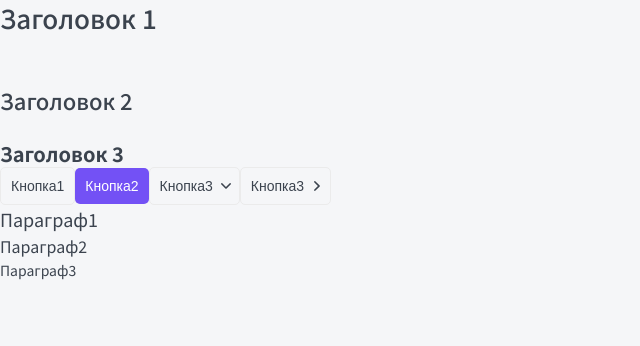
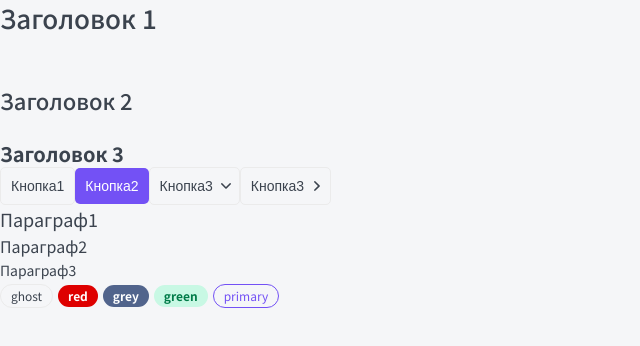
Before and after one commit to GaluzaMaksim996/React-Next-TS, a Next.js app: page / in a window 1280 px wide. Shown: the top 346 px of the page, without its empty margins (0-640 px from the left). Built offline with nearby package versions, Linux system fonts and the light colour scheme.

Commit message:
added component Tag

```diff
--- a/components/P/P.tsx
+++ b/components/P/P.tsx
@@ -2,7 +2,7 @@
 import styles from './P.module.css';
 import cn from 'classnames';
 
-export const P = ({ size = 'm', children, className, ...props }: PProps): JSX.Element => {
+const P = ({ size = 'm', children, className, ...props }: PProps): JSX.Element => {
   return (
     <p
       className={cn(styles.p, className, {
@@ -16,3 +16,5 @@
     </p>
   );
 };
+
+export default P;
--- /dev/null
+++ b/components/Tag/Tag.module.css
@@ -0,0 +1,46 @@
+.tag {
+	display: inline-block;
+	box-sizing: border-box;
+	margin-right: 5px;
+	border-radius: 20px;
+}
+
+.s {
+	padding: 5px 10px;
+	font-size: 12px;
+	line-height: 12px;
+}
+
+.m {
+	padding: 5px 10px;
+	font-size: 14px;
+	line-height: 14px;
+}
+
+.ghost {
+	border: 1px solid var(--gray-light);
+}
+
+.red {
+	color: var(--white);
+	background: #DE0000;
+	font-weight: bold;
+}
+
+.grey {
+	color: var(--white);
+	background: #51648C;
+	font-weight: bold;
+}
+
+.green {
+	color: var(--green);
+	background: var(--green-light);
+	font-weight: bold;
+}
+
+.primary {
+	color: var(--primary);
+	border: 1px solid var(--primary);
+	background: none;
+}
--- /dev/null
+++ b/components/Tag/Tag.tsx
@@ -0,0 +1,31 @@
+import { PProps } from './Tag.props';
+import styles from './Tag.module.css';
+import cn from 'classnames';
+
+const Tag = ({
+  size = 's',
+  children,
+  color = 'ghost',
+  href,
+  className,
+  ...props
+}: PProps): JSX.Element => {
+  return (
+    <div
+      className={cn(styles.tag, className, {
+        [styles.s]: size == 's',
+        [styles.m]: size == 'm',
+        [styles.ghost]: color == 'ghost',
+        [styles.red]: color == 'red',
+        [styles.grey]: color == 'grey',
+        [styles.green]: color == 'green',
+        [styles.primary]: color == 'primary',
+      })}
+      {...props}
+    >
+      {href ? <a href={href}>{children}</a> : <>{children}</>}
+    </div>
+  );
+};
+
+export default Tag;
--- a/pages/index.tsx
+++ b/pages/index.tsx
@@ -1,6 +1,7 @@
 import Button from '@/components/Button/Button';
 import Htag from '@/components/Htag/Htag';
-import { P } from '@/components/P/P';
+import P from '@/components/P/P';
+import Tag from '@/components/Tag/Tag';
 import Head from 'next/head';
 
 export default function Home() {
@@ -22,6 +23,7 @@
         <Htag tag="h1">Заголовок 1</Htag>
         <Htag tag="h2">Заголовок 2</Htag>
         <Htag tag="h3">Заголовок 3</Htag>
+
         <Button appearance="ghost">Кнопка1</Button>
         <Button appearance="primary">Кнопка2</Button>
         <Button appearance="ghost" arrow="down">
@@ -34,6 +36,12 @@
         <P size="l">Параграф1</P>
         <P>Параграф2</P>
         <P size="s">Параграф3</P>
+
+        <Tag color="ghost">ghost</Tag>
+        <Tag color="red">red</Tag>
+        <Tag color="grey">grey</Tag>
+        <Tag color="green">green</Tag>
+        <Tag color="primary">primary</Tag>
       </main>
     </>
   );
```
Also changed, not shown: components/Tag/Tag.props.ts (added, +8 -0 lines). Lines whose indentation alone changed are shown as unchanged.
